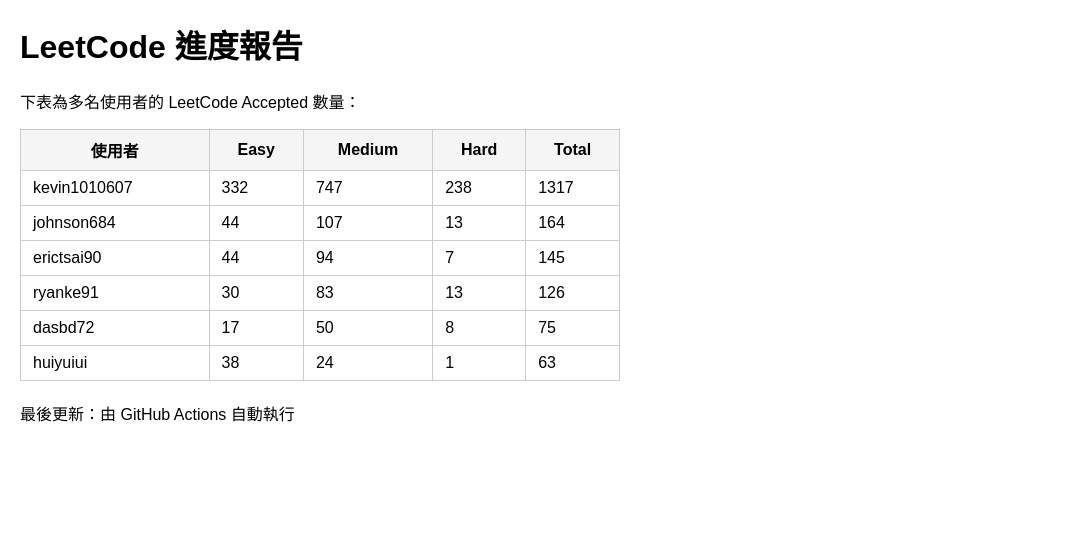
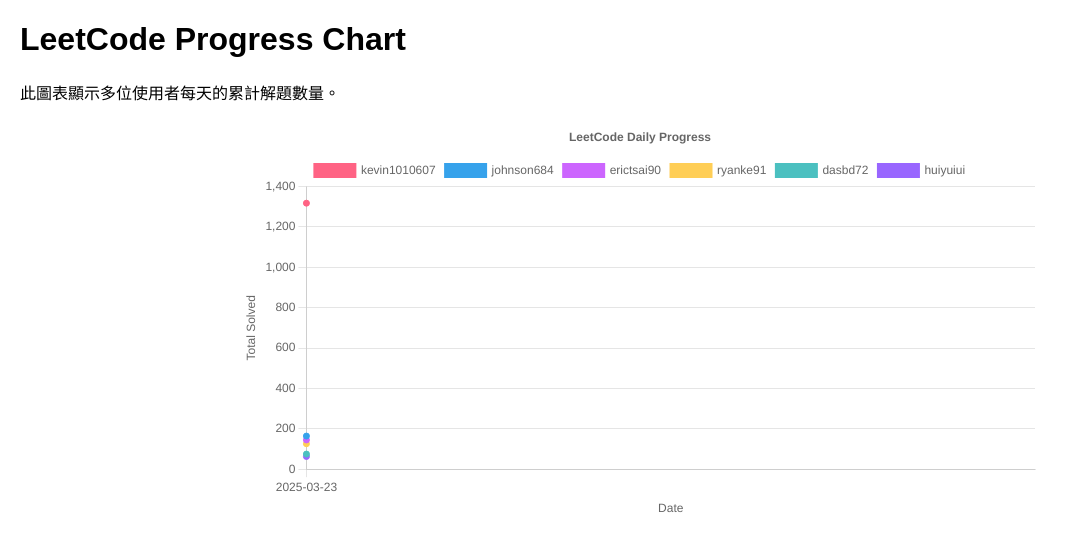
Before and after one commit to ryan910707/Leetcode_tracker, a plain HTML site: page docs/index.html in a window 1280 px wide. Shown: the whole page, without its empty margins (0-1078 px from the left). Drawn offline with nearby package versions, Linux system fonts and the light colour scheme.

Commit message:
update multi-user

```diff
--- /dev/null
+++ b/docs/daily_progress.json
@@ -0,0 +1,10 @@
+{
+  "2025-03-23": {
+    "kevin1010607": 1317,
+    "johnson684": 164,
+    "erictsai90": 145,
+    "ryanke91": 126,
+    "dasbd72": 75,
+    "huiyuiui": 63
+  }
+}
--- a/docs/index.html
+++ b/docs/index.html
@@ -1,98 +1,114 @@
-
 <!DOCTYPE html>
 <html lang="zh-Hant">
 <head>
-    <meta charset="utf-8">
-    <title>LeetCode 進度報告</title>
+  <meta charset="utf-8" />
+  <title>LeetCode 進度總覽</title>
+  <!-- Chart.js CDN -->
+  <script src="https://cdn.jsdelivr.net/npm/chart.js"></script>
   <style>
     body {
-        font-family: Arial, sans-serif;
+      font-family: sans-serif;
       margin: 20px;
     }
-      table {
-        border-collapse: collapse;
+    #chart-container {
       width: 100%;
-        max-width: 600px;
+      max-width: 800px;
+      margin: 0 auto;
     }
-      th, td {
-        border: 1px solid #ccc;
-        padding: 8px 12px;
-      }
-      th {
-        background-color: #f5f5f5;
-      }
-      tr:hover {
-        background-color: #f9f9f9;
+    .loading {
+      color: gray;
+      font-style: italic;
     }
   </style>
 </head>
 <body>
-    <h1>LeetCode 進度報告</h1>
-    <p>下表為多名使用者的 LeetCode Accepted 數量：</p>
-    <table>
-        <thead>
-            <tr>
-                <th>使用者</th>
-                <th>Easy</th>
-                <th>Medium</th>
-                <th>Hard</th>
-                <th>Total</th>
-            </tr>
-        </thead>
-        <tbody>
+  <h1>LeetCode Progress Chart</h1>
+  <p>此圖表顯示多位使用者每天的累計解題數量。</p>
+  <div id="chart-container">
+    <canvas id="progressChart"></canvas>
+    <p id="loadingText" class="loading">Loading chart data...</p>
+  </div>
 
-            <tr>
-                <td>kevin1010607</td>
-                <td>332</td>
-                <td>747</td>
-                <td>238</td>
-                <td>1317</td>
-            </tr>
+  <script>
+    // 1. 先抓取 daily_progress.json
+    fetch('./daily_progress.json')
+      .then(response => response.json())
+      .then(data => {
+        // data 結構：
+        // {
+        //   "2025-03-21": { "kevin1010607": 123, "johnson684": 150, ... },
+        //   "2025-03-22": { "kevin1010607": 128, "johnson684": 153, ... }
+        // }
 
-            <tr>
-                <td>johnson684</td>
-                <td>44</td>
-                <td>107</td>
-                <td>13</td>
-                <td>164</td>
-            </tr>
+        // 2. 將 data 轉成 Chart.js 需要的格式
+        //    先取得所有日期(排序後)與所有使用者ID
+        const allDates = Object.keys(data).sort(); // ["2025-03-21", "2025-03-22", ...]
+        const sampleDate = data[allDates[0]] || {};
+        const allUsers = Object.keys(sampleDate);  // ["kevin1010607", "johnson684", ...]
 
-            <tr>
-                <td>erictsai90</td>
-                <td>44</td>
-                <td>94</td>
-                <td>7</td>
-                <td>145</td>
-            </tr>
+        // 3. 為每個使用者準備一條 line
+        //    datasets: [{ label: user1, data: [...], borderColor: ..., fill: false }, ...]
+        const datasets = allUsers.map((user, idx) => {
+          // 每個日期對應的解題數
+          const userData = allDates.map(date => data[date][user]);
 
-            <tr>
-                <td>ryanke91</td>
-                <td>30</td>
-                <td>83</td>
-                <td>13</td>
-                <td>126</td>
-            </tr>
+          // 簡單幫每條線做個顏色
+          const colorList = ["#ff6384", "#36a2eb", "#cc65fe", "#ffce56", "#4bc0c0", "#9966ff", "#f67019"];
+          const color = colorList[idx % colorList.length];
 
-            <tr>
-                <td>dasbd72</td>
-                <td>17</td>
-                <td>50</td>
-                <td>8</td>
-                <td>75</td>
-            </tr>
+          return {
+            label: user,
+            data: userData,
+            borderColor: color,
+            backgroundColor: color,
+            tension: 0.1,
+            fill: false
+          };
+        });
 
-            <tr>
-                <td>huiyuiui</td>
-                <td>38</td>
-                <td>24</td>
-                <td>1</td>
-                <td>63</td>
-            </tr>
+        // 4. 建立 Chart.js
+        const ctx = document.getElementById('progressChart').getContext('2d');
+        const chart = new Chart(ctx, {
+          type: 'line',
+          data: {
+            labels: allDates,
+            datasets: datasets
+          },
+          options: {
+            responsive: true,
+            plugins: {
+              title: {
+                display: true,
+                text: 'LeetCode Daily Progress'
+              },
+              legend: {
+                display: true
+              }
+            },
+            scales: {
+              x: {
+                title: {
+                  display: true,
+                  text: 'Date'
+                }
+              },
+              y: {
+                title: {
+                  display: true,
+                  text: 'Total Solved'
+                },
+                beginAtZero: true
+              }
+            }
+          }
+        });
 
-        </tbody>
-    </table>
-    <footer>
-        <p style="margin-top: 20px;">最後更新：由 GitHub Actions 自動執行</p>
-    </footer>
+        // 5. 移除「Loading...」字樣
+        document.getElementById("loadingText").style.display = "none";
+      })
+      .catch(err => {
+        document.getElementById("loadingText").textContent = "Error loading data: " + err;
+      });
+  </script>
 </body>
 </html>
```
Also changed, not shown: 1 other file. Lines whose indentation alone changed are shown as unchanged.
